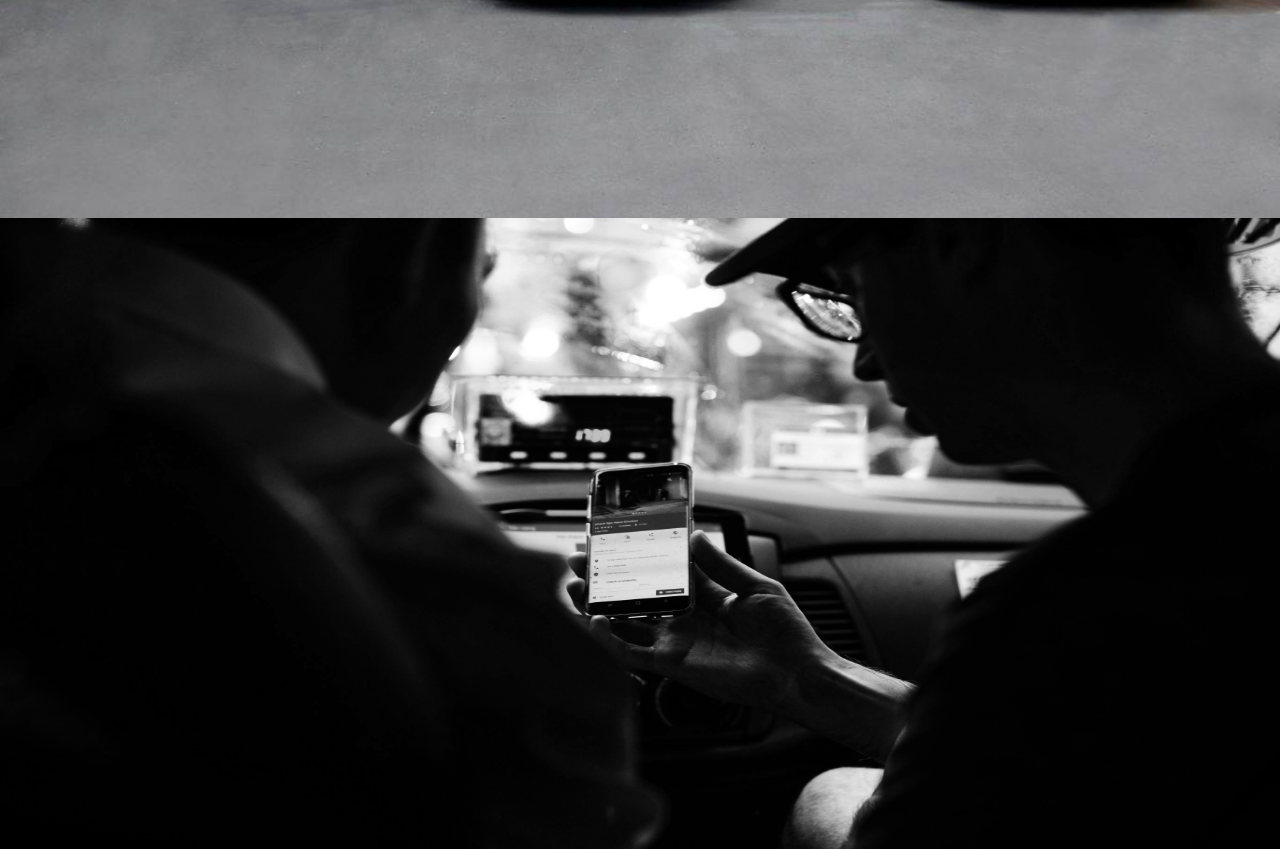
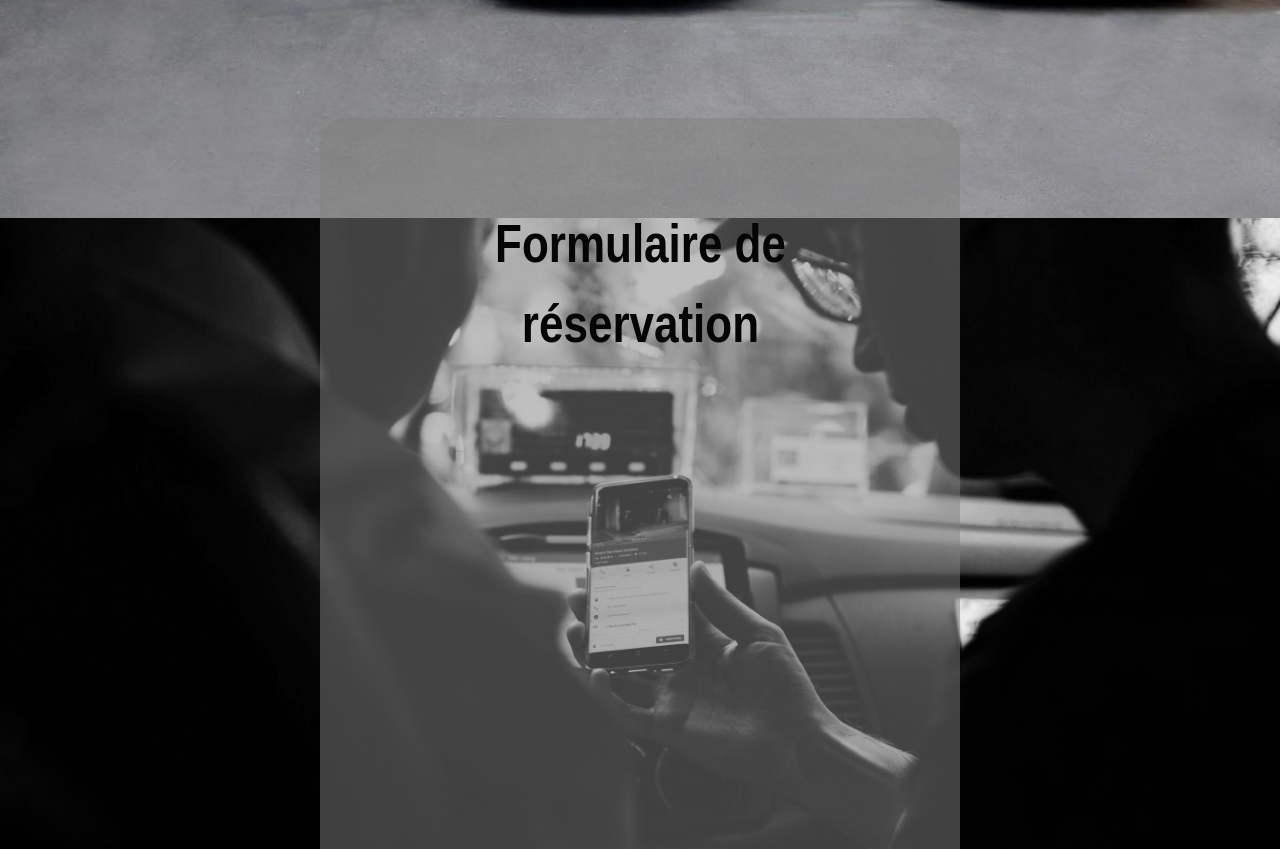
Before and after one commit to ibaky/e-taxilife, a Next.js app: page / in a window 1280 px wide. Shown: the part 482-1331 px from the top of the page. Built offline with nearby package versions, Linux system fonts and the light colour scheme; what kitchn would draw is missing.

Commit message:
mise a jour du container

```diff
--- a/src/components/FormulaireReservation.module.css
+++ b/src/components/FormulaireReservation.module.css
@@ -4,6 +4,7 @@
     justify-content: center;
     align-items: center;
     height: 100%;  /* Prend toute la hauteur de la vue */
+    position: relative;
   }
 
   /* Conteneur pour l'image */
@@ -16,6 +17,38 @@
   /* Style de l'image */
   .image {
     width: 100%;
-    height: 90%;
-    filter: grayscale(100%);  /* Ajoutez un point-virgule ici */
+    height: 100%;
+    object-fit: cover; /* Permet à l'image de couvrir toute la zone sans distorsion */
+    filter: grayscale(100%); /* Met l'image en noir et blanc */
   }
+
+  /* Conteneur du formulaire (vide) */
+  .formContainer {
+    position: absolute;
+    top: -100px;  /* Décale le formulaire de 100px vers le haut (pour le chevauchement) */
+    left: 0;
+    right: 0;
+    width: 50%;  /* Largeur du conteneur */
+    height: 800px;  /* Hauteur du conteneur */
+    background-color: rgba(128, 128, 128, 0.5);  /* Gris transparent */
+    display: flex;  /* Utilisation de flexbox pour centrer */
+    justify-content: center;  /* Centre horizontalement */
+    align-items: flex-start;  /* Aligne le contenu en haut du conteneur */
+    z-index: 1;  /* Le conteneur se place au-dessus de l'image */
+    margin: 0 auto;  /* Assure que le conteneur est centré */
+    border-radius: 25px;
+    padding-top: 20px;  /* Espacement pour que le texte soit un peu plus bas */
+  }
+
+  /* Titre du formulaire - visible sans flou */
+  .formTitle {
+    font-size: 44px ;
+    font-weight: 800;
+    color: rgb(5, 5, 5);
+    text-align: center;  /* Centre le texte horizontalement */
+    margin-bottom: 20px;  /* Espace entre le titre et les autres éléments */
+    z-index: 2;  /* Assure que le titre soit au-dessus du flou */
+    filter: none;  /* Supprime le flou du titre */
+    transform: scaleY(1.2);  /* Augmente la hauteur des lettres */
+    margin-top: 80px;
+  }
--- a/src/components/FormulaireReservation.tsx
+++ b/src/components/FormulaireReservation.tsx
@@ -9,6 +9,14 @@ const FormulaireReservation: React.FC = () => {
       <div className={styles.imageContainer}>
         <img src="/image/reserves.jpg" alt="Image de fond" className={styles.image} />
       </div>
+
+      {/* Conteneur du formulaire */}
+      <div className={styles.formContainer}>
+        {/* Titre du formulaire avec un saut de ligne */}
+        <h2 className={styles.formTitle}>
+          Formulaire de <br /> réservation
+        </h2>
+      </div>
     </div>
   );
 };
```
